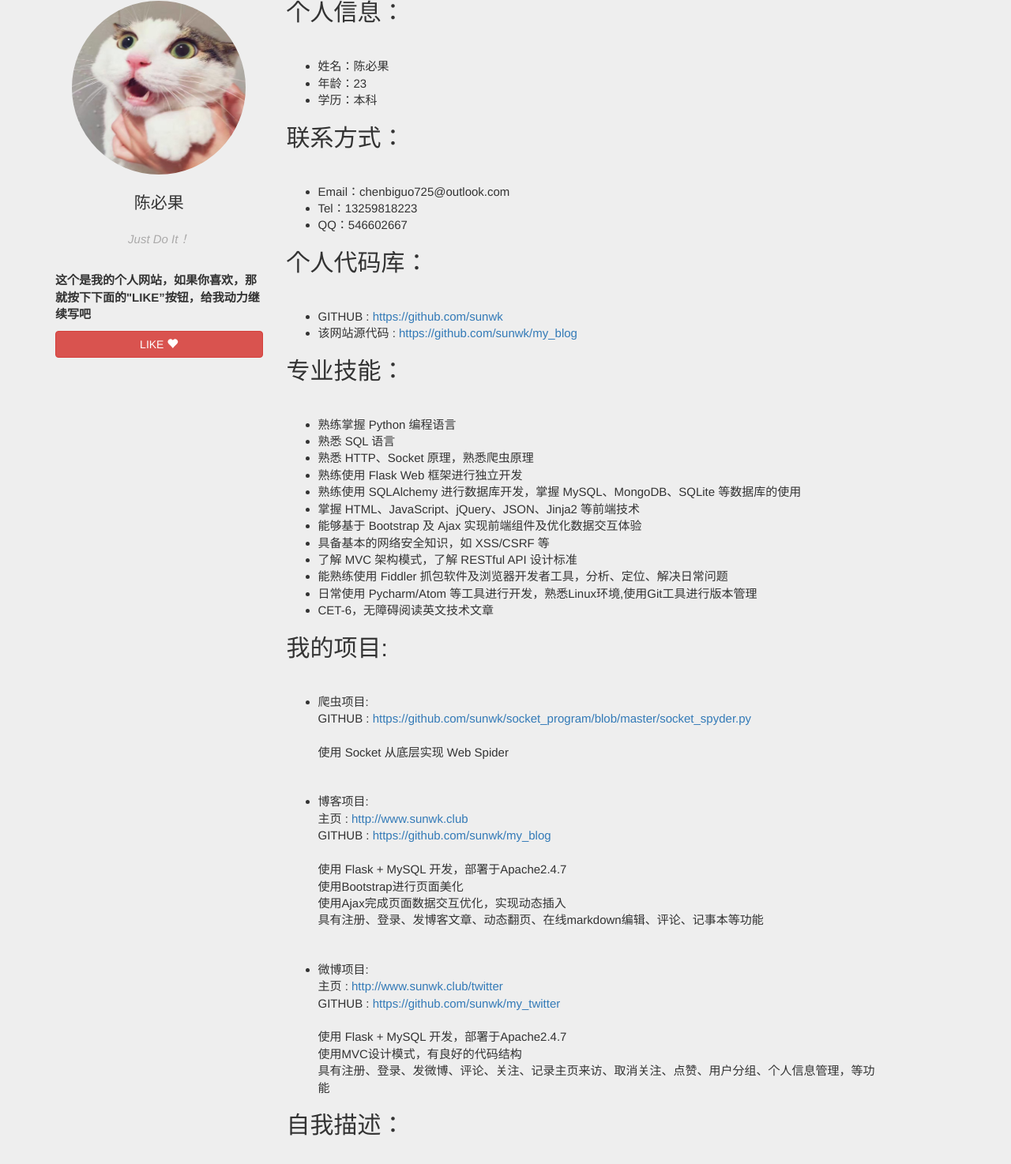
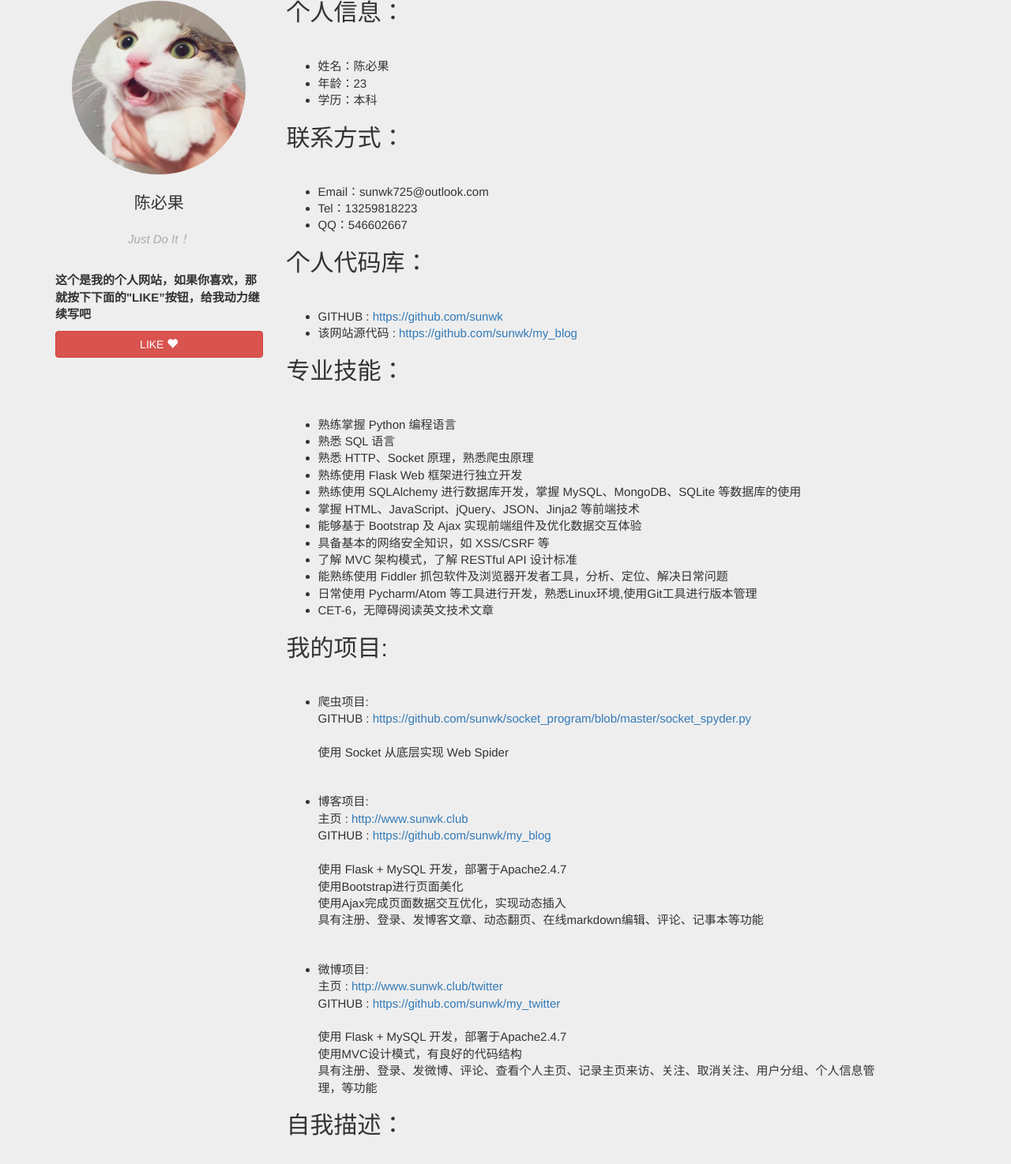
Before and after one commit to sunwk/my_blog, a Flask app: template templates/aboutme.html in a window 1280 px wide. Shown: the part 85-1559 px from the top of the page at 79% size. Run offline with Flask 2, Linux system fonts and the light colour scheme; the template is opened without the code that fills it, so the values that code supplies are empty; some libraries are stand-ins or nearby versions.

Commit message:
页面修改和修改登录权限bug

```diff
--- a/templates/aboutme.html
+++ b/templates/aboutme.html
@@ -126,7 +126,7 @@
                             <h3>联系方式：</h3>
                             <hr>
                             <ul>
-                                <li>Email：chenbiguo725@outlook.com</li>
+                                <li>Email：sunwk725@outlook.com</li>
                                 <li>Tel：13259818223</li>
                                 <li>QQ：546602667</li>
                             </ul>
@@ -177,7 +177,7 @@
                                     GITHUB : <a href="https://github.com/sunwk/my_twitter">https://github.com/sunwk/my_twitter</a><br><br>
                                     使用 Flask + MySQL 开发，部署于Apache2.4.7<br>
                                     使用MVC设计模式，有良好的代码结构<br>
-                                    具有注册、登录、发微博、评论、关注、记录主页来访、取消关注、点赞、用户分组、个人信息管理，等功能</li>
+                                    具有注册、登录、发微博、评论、查看个人主页、记录主页来访、关注、取消关注、用户分组、个人信息管理，等功能</li>
                             </ul>
                             <h3>自我描述：</h3>
                             <hr>
@@ -252,7 +252,7 @@
                         <li><a href="https://github.com/sunwk"><span class="glyphicon glyphicon-grain"
                                                                        aria-hidden="true"></span>&nbsp GITHUB</a></li>
                         <li><a href="#"><span class=" glyphicon glyphicon-send" aria-hidden="true"></span>&nbsp
-                            EMAIL:<strong>chenbiguo725@outlook.com</strong></a></li>
+                            EMAIL:<strong>sunwk725@outlook.com</strong></a></li>
                     </ul>
                 </div>
             </div>
@@ -271,9 +271,9 @@
             console.log('点击了写博客按钮');
             var currentUserId = $('#id-div-current_user').data('current_user');
             if (currentUserId=='False'){
+                alert('请先注册登录')
+            }else {
                 window.location.href = '/editor/' + currentUserId
-            }else {
-                alert('请先注册登录')
             }
         })
 
```
Also changed, not shown: templates/index.html (+12 -4 lines).
